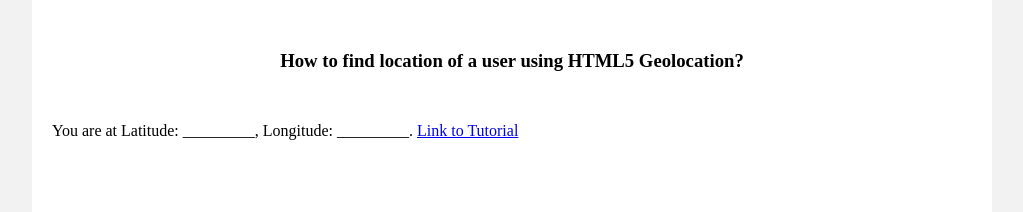
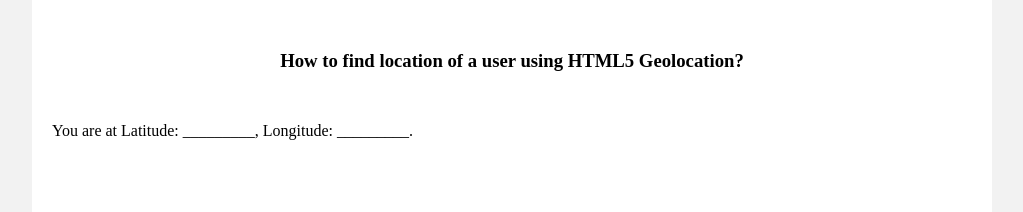
Before and after one commit to joelenelatief/joelenelatief.github.io-hw1.html, a plain HTML site: page ShortTask.html in a window 1280 px wide. Shown: the top 212 px of the page, without its empty margins (128-1151 px from the left). Drawn offline with Linux system fonts and the light colour scheme; some packages are replaced by stand-ins of ours.

Commit message:
Add files via upload

```diff
--- a/ShortTask.html
+++ b/ShortTask.html
@@ -78,7 +78,6 @@
 
 <div id="location" >
 You are at Latitude: _________, Longitude: _________.
-<a href="http://www.spiceforms.com/blog/use-html5-geolocation-api-detailed-tutorial/">Link to Tutorial</a>
 </div>
 
 <div id="map" > </div>
```
